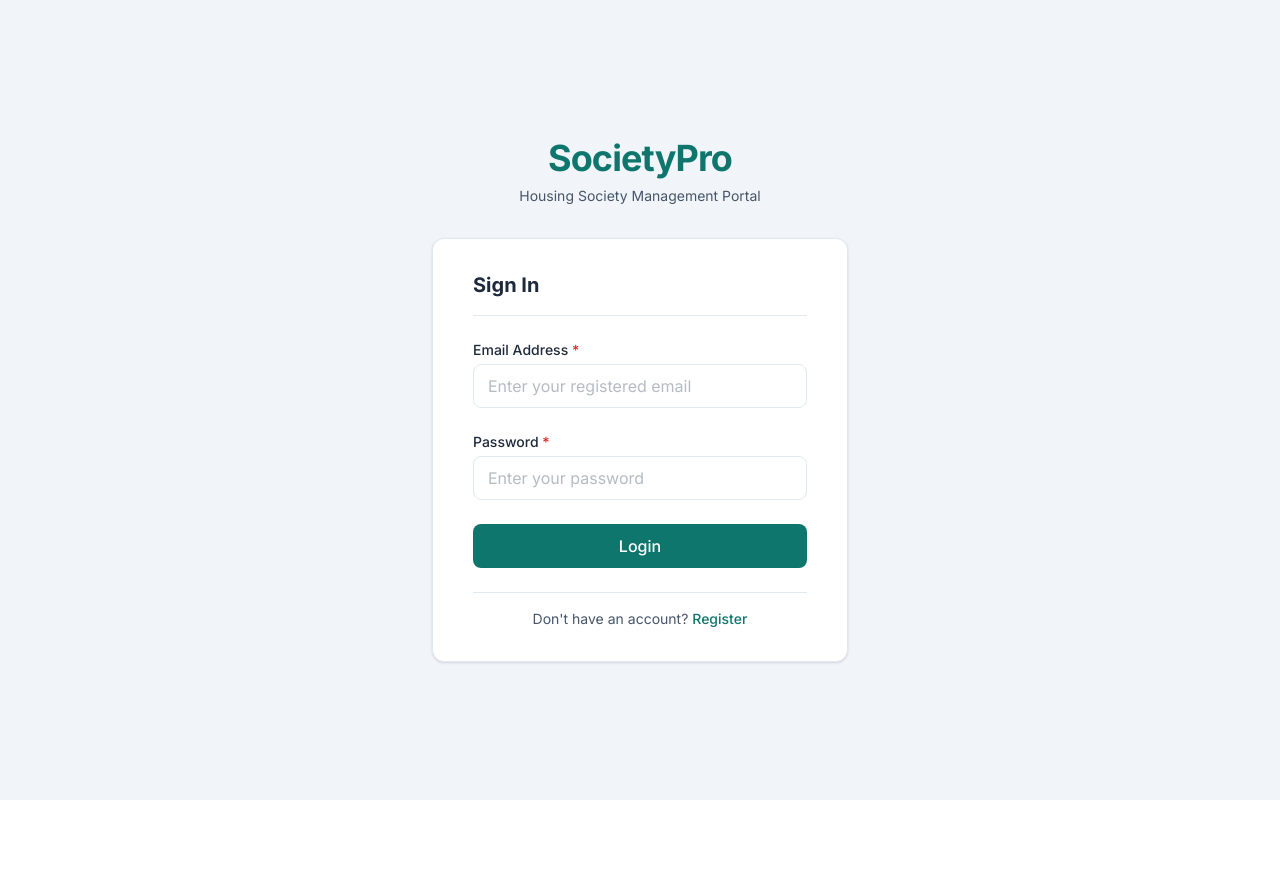
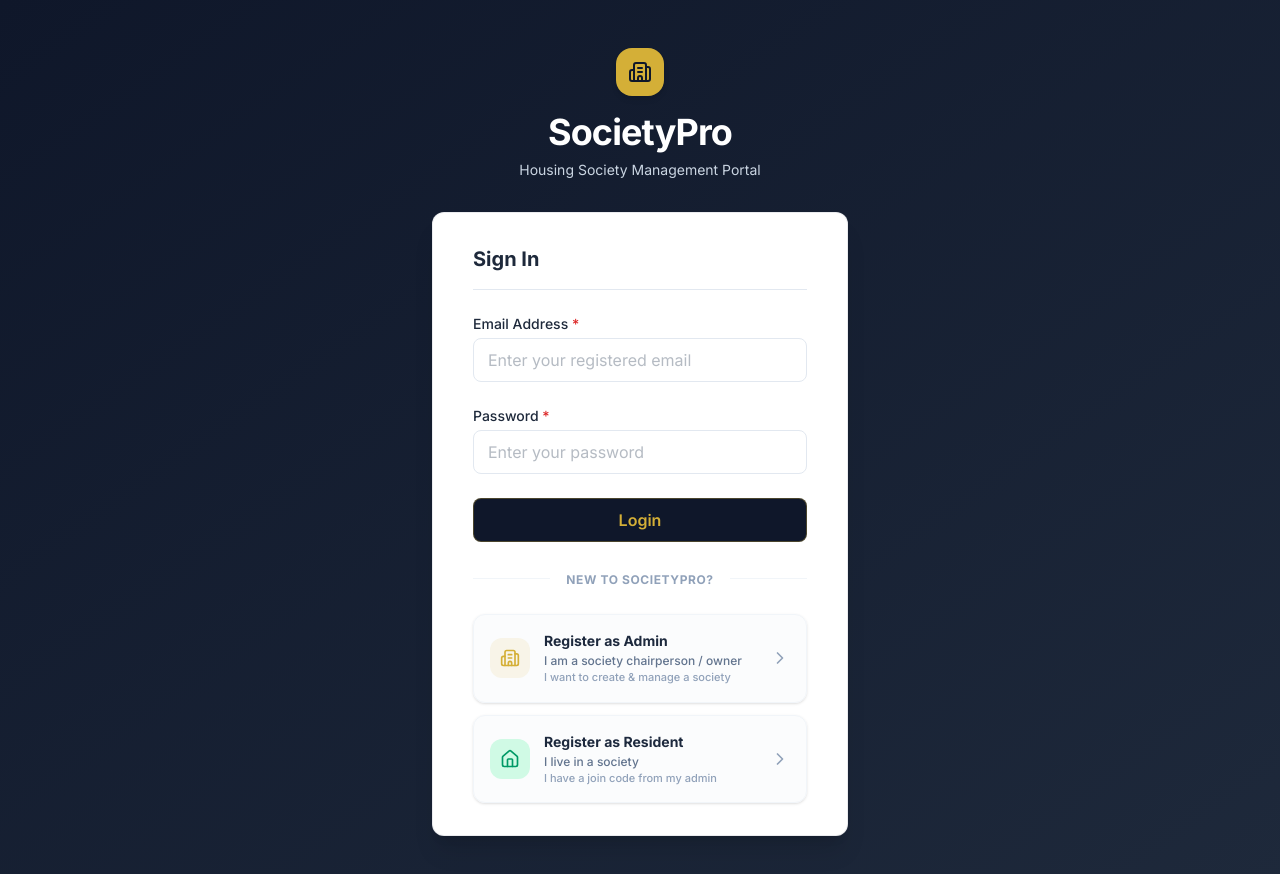
Before and after one commit to Priyanshu-18-Soni/SocietyPro_MERN, a React (Vite) app in the folder frontend/: page /login in a window 1280 px wide. Shown: the top 874 px of the page. Before the commit the page ends 800 px from the top, so only its background shows below. Built offline with nearby package versions, Linux system fonts and the light colour scheme.

Commit message:
Update Login and Register page design with navy-gold theme

```diff
--- a/frontend/src/pages/Login.jsx
+++ b/frontend/src/pages/Login.jsx
@@ -2,6 +2,7 @@ import { useState } from 'react';
 import { useNavigate, Link } from 'react-router-dom';
 import { useAuth } from '../context/AuthContext';
 import axiosInstance from '../api/axiosInstance';
+import { Building2, Home, ChevronRight } from 'lucide-react';
 
 const Login = () => {
   const [email, setEmail] = useState('');
@@ -59,18 +60,21 @@ const Login = () => {
   };
 
   return (
-    <div className="min-h-screen bg-surface flex flex-col justify-center py-12 sm:px-6 lg:px-8 font-sans">
+    <div className="min-h-screen bg-gradient-to-br from-[#0F172A] to-[#1E293B] flex flex-col justify-center py-12 sm:px-6 lg:px-8 font-sans">
       <div className="sm:mx-auto sm:w-full sm:max-w-md text-center">
-        <h1 className="text-4xl font-bold text-primary tracking-tight">
+        <div className="inline-flex items-center justify-center p-3 bg-[#D4AF37] text-[#0F172A] rounded-2xl mb-4 shadow-md">
+          <Building2 className="h-6 w-6" />
+        </div>
+        <h1 className="text-4xl font-bold text-white tracking-tight">
           SocietyPro
         </h1>
-        <p className="mt-2 text-sm text-slate">
+        <p className="mt-2 text-sm text-slate-300">
           Housing Society Management Portal
         </p>
       </div>
 
       <div className="mt-8 sm:mx-auto sm:w-full sm:max-w-md px-4">
-        <div className="bg-white py-8 px-6 shadow-sm rounded-xl border border-border sm:px-10">
+        <div className="bg-white py-8 px-6 shadow-xl rounded-xl border border-slate-700/10 sm:px-10">
           <h2 className="text-xl font-bold text-charcoal mb-6 border-b border-border pb-4">
             Sign In
           </h2>
@@ -97,7 +101,7 @@ const Login = () => {
                   setEmail(e.target.value);
                   if (errors.email) setErrors({ ...errors, email: '' });
                 }}
-                className={`w-full h-11 px-3.5 py-2.5 bg-white border rounded-lg text-charcoal placeholder-slate/40 focus:outline-none focus:ring-2 focus:ring-primary/20 focus:border-primary transition-colors ${
+                className={`w-full h-11 px-3.5 py-2.5 bg-white border rounded-lg text-charcoal placeholder-slate/40 focus:outline-none focus:ring-2 focus:ring-[#0F172A]/20 focus:border-[#0F172A] transition-colors ${
                   errors.email ? 'border-error' : 'border-border'
                 }`}
                 disabled={loading}
@@ -124,7 +128,7 @@ const Login = () => {
                   setPassword(e.target.value);
                   if (errors.password) setErrors({ ...errors, password: '' });
                 }}
-                className={`w-full h-11 px-3.5 py-2.5 bg-white border rounded-lg text-charcoal placeholder-slate/40 focus:outline-none focus:ring-2 focus:ring-primary/20 focus:border-primary transition-colors ${
+                className={`w-full h-11 px-3.5 py-2.5 bg-white border rounded-lg text-charcoal placeholder-slate/40 focus:outline-none focus:ring-2 focus:ring-[#0F172A]/20 focus:border-[#0F172A] transition-colors ${
                   errors.password ? 'border-error' : 'border-border'
                 }`}
                 disabled={loading}
@@ -140,13 +144,13 @@ const Login = () => {
               <button
                 type="submit"
                 disabled={loading}
-                className={`w-full h-11 flex justify-center items-center bg-primary hover:bg-primary-light text-white font-medium rounded-lg px-6 py-2.5 transition-colors focus:outline-none focus:ring-2 focus:ring-primary/20 cursor-pointer ${
+                className={`w-full h-11 flex justify-center items-center bg-[#0F172A] hover:bg-[#1E293B] text-[#D4AF37] border border-[#D4AF37]/30 font-semibold rounded-lg px-6 py-2.5 transition-colors focus:outline-none focus:ring-2 focus:ring-[#0F172A]/20 cursor-pointer ${
                   loading ? 'opacity-50 cursor-not-allowed' : ''
                 }`}
               >
                 {loading ? (
                   <div className="flex items-center space-x-2">
-                    <svg className="animate-spin h-5 w-5 text-white" fill="none" viewBox="0 0 24 24">
+                    <svg className="animate-spin h-5 w-5 text-[#D4AF37]" fill="none" viewBox="0 0 24 24">
                       <circle className="opacity-25" cx="12" cy="12" r="10" stroke="currentColor" strokeWidth="4" />
                       <path className="opacity-75" fill="currentColor" d="M4 12a8 8 0 018-8V0C5.373 0 0 5.373 0 12h4z" />
                     </svg>
@@ -159,14 +163,65 @@ const Login = () => {
             </div>
           </form>
 
-          {/* Redirection Link to Register */}
-          <div className="mt-6 text-center border-t border-border pt-4">
-            <p className="text-sm text-slate">
-              Don't have an account?{' '}
-              <Link to="/register" className="text-primary hover:underline hover:text-primary-light font-medium transition-colors">
-                Register
-              </Link>
-            </p>
+          {/* Divider Line */}
+          <div className="relative my-6 text-center">
+            <div className="absolute inset-0 flex items-center">
+              <div className="w-full border-t border-slate-100"></div>
+            </div>
+            <span className="relative bg-white px-4 text-xs font-bold text-slate-400 uppercase tracking-wider">
+              New to SocietyPro?
+            </span>
+          </div>
+
+          {/* Two Clickable Registration Option Cards */}
+          <div className="space-y-3">
+            {/* Register as Admin Card */}
+            <div
+              onClick={() => navigate('/register?role=admin')}
+              className="group flex items-center justify-between p-4 bg-slate-50/50 hover:bg-[#D4AF37]/5 border border-slate-100 hover:border-[#D4AF37]/20 rounded-xl cursor-pointer transition-all duration-200 shadow-sm hover:shadow-md"
+            >
+              <div className="flex items-center space-x-3.5">
+                <div className="p-2.5 bg-[#D4AF37]/10 text-[#D4AF37] rounded-xl group-hover:scale-105 transition-transform duration-200">
+                  <Building2 className="h-5 w-5" />
+                </div>
+                <div className="text-left">
+                  <h4 className="text-sm font-bold text-slate-800 group-hover:text-[#bca030] transition-colors">
+                    Register as Admin
+                  </h4>
+                  <p className="text-xs text-slate-500 font-medium mt-0.5">
+                    I am a society chairperson / owner
+                  </p>
+                  <p className="text-[11px] text-slate-400 font-medium">
+                    I want to create & manage a society
+                  </p>
+                </div>
+              </div>
+              <ChevronRight className="h-5 w-5 text-slate-400 group-hover:text-[#D4AF37] group-hover:translate-x-1 transition-all duration-200" />
+            </div>
+
+            {/* Register as Resident Card */}
+            <div
+              onClick={() => navigate('/register?role=resident')}
+              className="group flex items-center justify-between p-4 bg-slate-50/50 hover:bg-emerald-50/30 border border-slate-100 hover:border-emerald-200 rounded-xl cursor-pointer transition-all duration-200 shadow-sm hover:shadow-md"
+            >
+              <div className="flex items-center space-x-3.5">
+                <div className="p-2.5 bg-emerald-100 text-emerald-600 rounded-xl group-hover:scale-105 transition-transform duration-200">
+                  <Home className="h-5 w-5" />
+                </div>
+                <div className="text-left">
+                  <h4 className="text-sm font-bold text-slate-800 group-hover:text-emerald-700 transition-colors">
+                    Register as Resident
+                  </h4>
+                  <p className="text-xs text-slate-500 font-medium mt-0.5">
+                    I live in a society
+                  </p>
+                  <p className="text-[11px] text-slate-400 font-medium">
+                    I have a join code from my admin
+                  </p>
+                </div>
+              </div>
+              <ChevronRight className="h-5 w-5 text-slate-400 group-hover:text-emerald-500 group-hover:translate-x-1 transition-all duration-200" />
+            </div>
           </div>
         </div>
       </div>
--- a/frontend/src/pages/Register.jsx
+++ b/frontend/src/pages/Register.jsx
@@ -1,13 +1,21 @@
 import { useState } from 'react';
-import { useNavigate, Link } from 'react-router-dom';
+import { useNavigate, Link, useSearchParams } from 'react-router-dom';
 import { useAuth } from '../context/AuthContext';
 import axiosInstance from '../api/axiosInstance';
 
 const Register = () => {
+  const [searchParams] = useSearchParams();
+  const roleQuery = searchParams.get('role');
+  const getInitialRole = () => {
+    if (roleQuery === 'admin') return 'SocietyAdmin';
+    if (roleQuery === 'resident') return 'Resident';
+    return 'Resident';
+  };
+
   const [name, setName] = useState('');
   const [email, setEmail] = useState('');
   const [password, setPassword] = useState('');
-  const [role, setRole] = useState('Resident'); // Default role
+  const [role, setRole] = useState(getInitialRole);
   const [societyId, setSocietyId] = useState('');
   const [unitNumber, setUnitNumber] = useState('');
 
```
